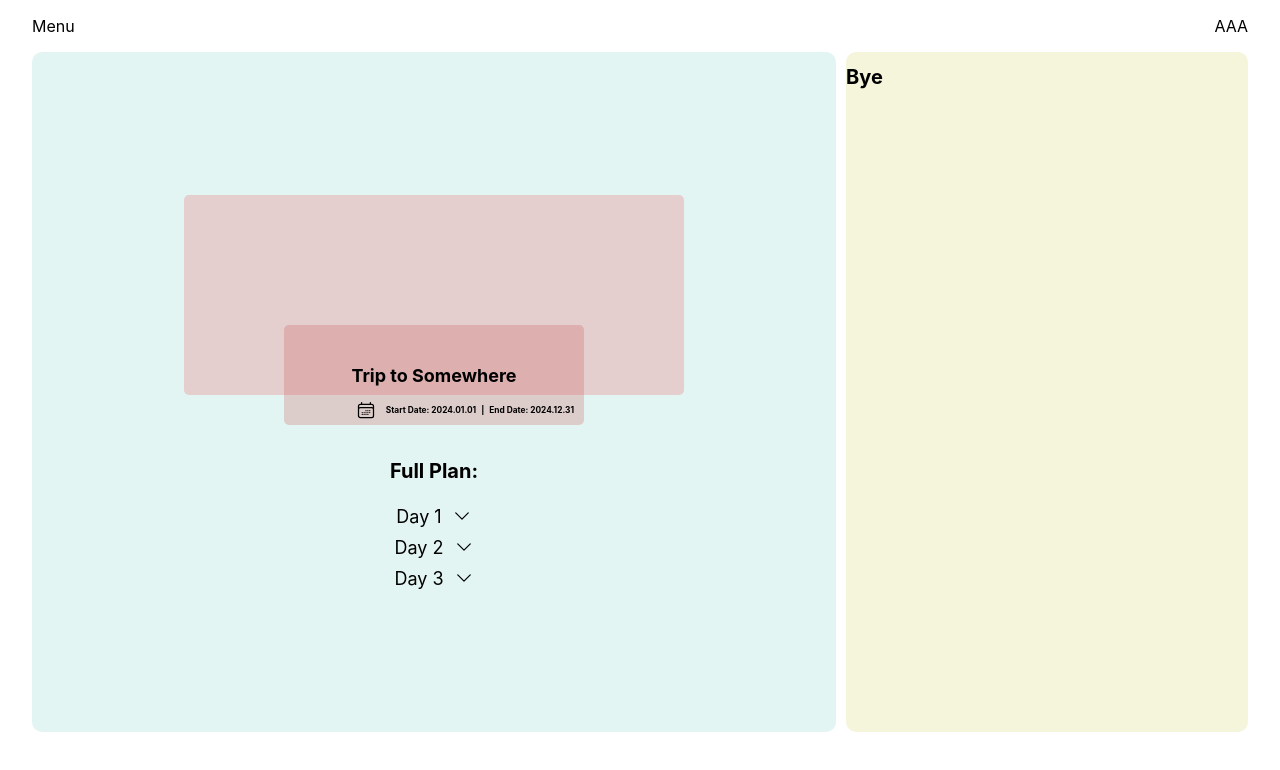
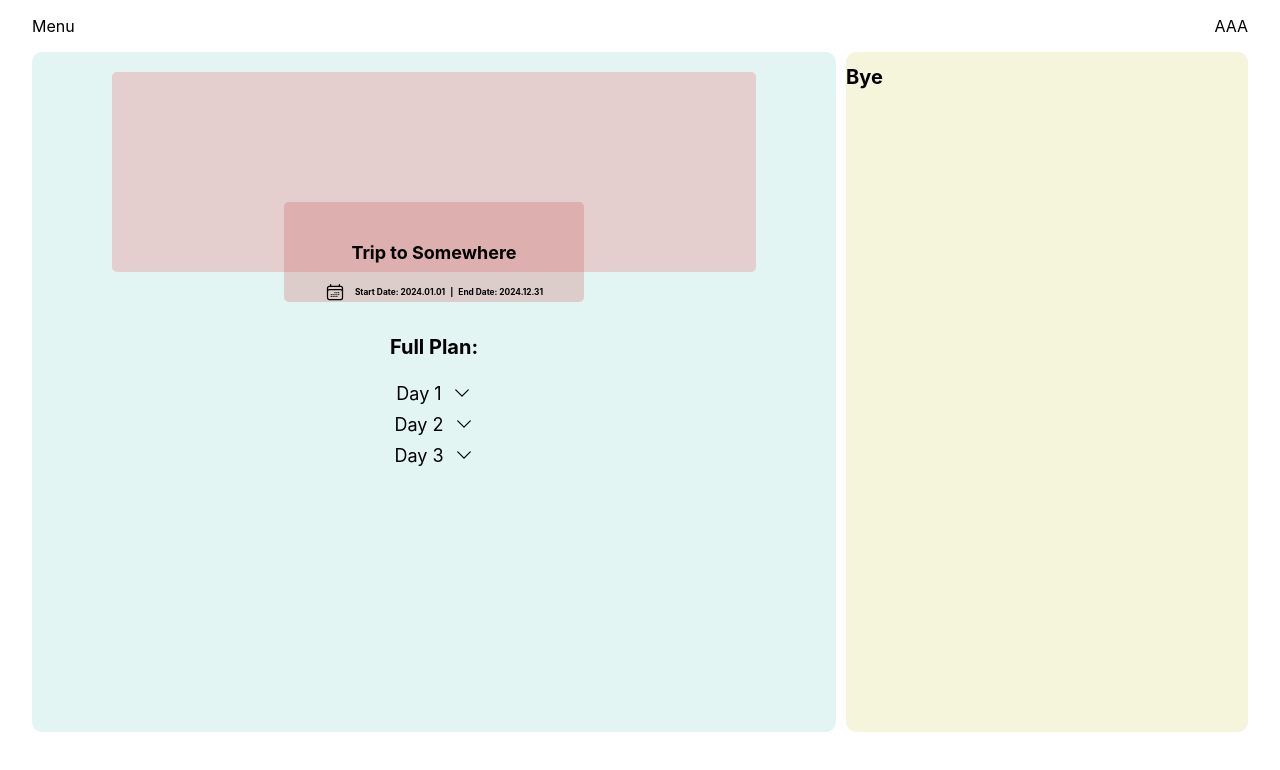
Before and after one commit to devmaniac1/Testing-Purpose, a React (Create React App) app: page / in a window 1280 px wide. Shown: the top 770 px of the page. Built offline with nearby package versions, Linux system fonts and the light colour scheme; a web font is replaced by a local one.

Commit message:
Updated CSS for Itinerary
Fixed

```diff
--- a/src/Itinerary.css
+++ b/src/Itinerary.css
@@ -1,65 +1,62 @@
+html {
+  font-size: 62.5%;
+}
+
 .main_itinerary {
-  display: flex;
-  flex-direction: column; /*Need to adjust*/
-  justify-content: center;
-  align-items:center;
   background-color: rgba(217, 241, 238, 0.731);
   height: 85vh;
   overflow-y: auto;
   border-radius: 1rem;
 }
 
-.banner-container{
-  display: flex;
+.banner-container {
+  width: 80%;
+  margin: 2rem auto;
   position: relative;
-  width: 500px;
-  height: 200px;
+  height: 20rem;
   border-radius: 5px;
-
   background-color: rgb(229, 206, 206);
 }
-
-.transparent-box{
+.transparent-box {
   display: flex;
   position: absolute;
   left: 50%;
   top: calc(40% + 50px);
   transform: translateX(-50%);
-  width: 300PX;
-  height: 100PX;
+  width: 300px;
+  height: 100px;
   border-radius: 5px;
   align-items: center;
   justify-content: center;
-  background-color:rgba(192, 72, 72, 0.231) ;
+  background-color: rgba(192, 72, 72, 0.231);
 }
 
-.transparent-box p{
+/*
+*/
+.transparent-box p {
   margin: 0;
-  font-size: 18px;
-  font-family: 'Inter', sans-serif;
+  font-size: 1.8rem;
+  font-family: "Inter", sans-serif;
   font-weight: 700;
-
 }
 
-.date-info{
-  position:absolute;
-  right: 10px;
-  top: 75px;
-  text-align: right;
+.date-info {
+  position: absolute;
+  bottom: 0;
   display: flex;
   align-items: center;
-
 }
 
-.date-svg{
+.date-svg {
   width: 20px;
   height: 20px;
-  margin-right: 5px;;
+  margin-right: 5px;
 }
-.date-info p{
+.date-info p {
   font-size: smaller;
   margin-left: 5px;
 }
+
 
 
 .Full-Plan {
```
